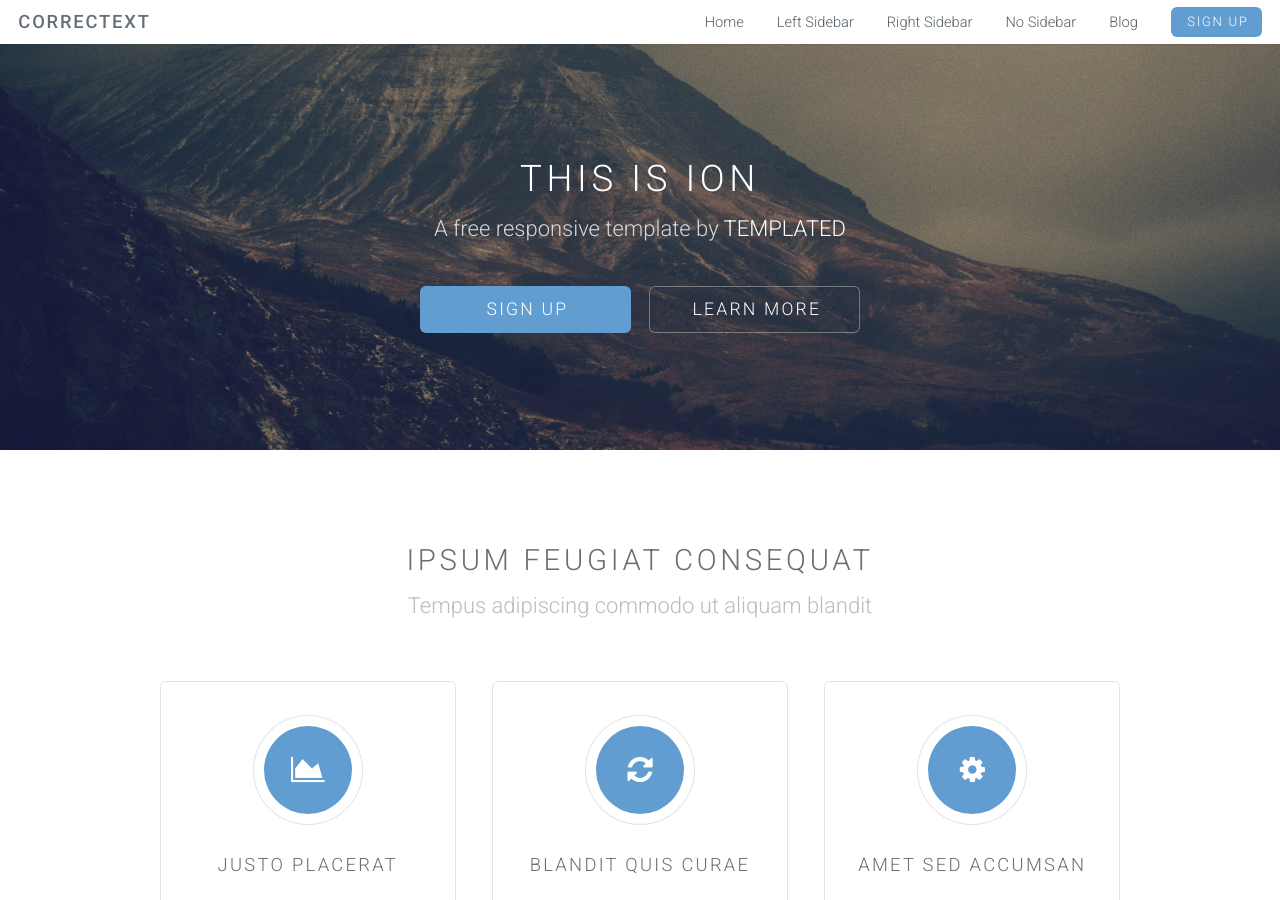
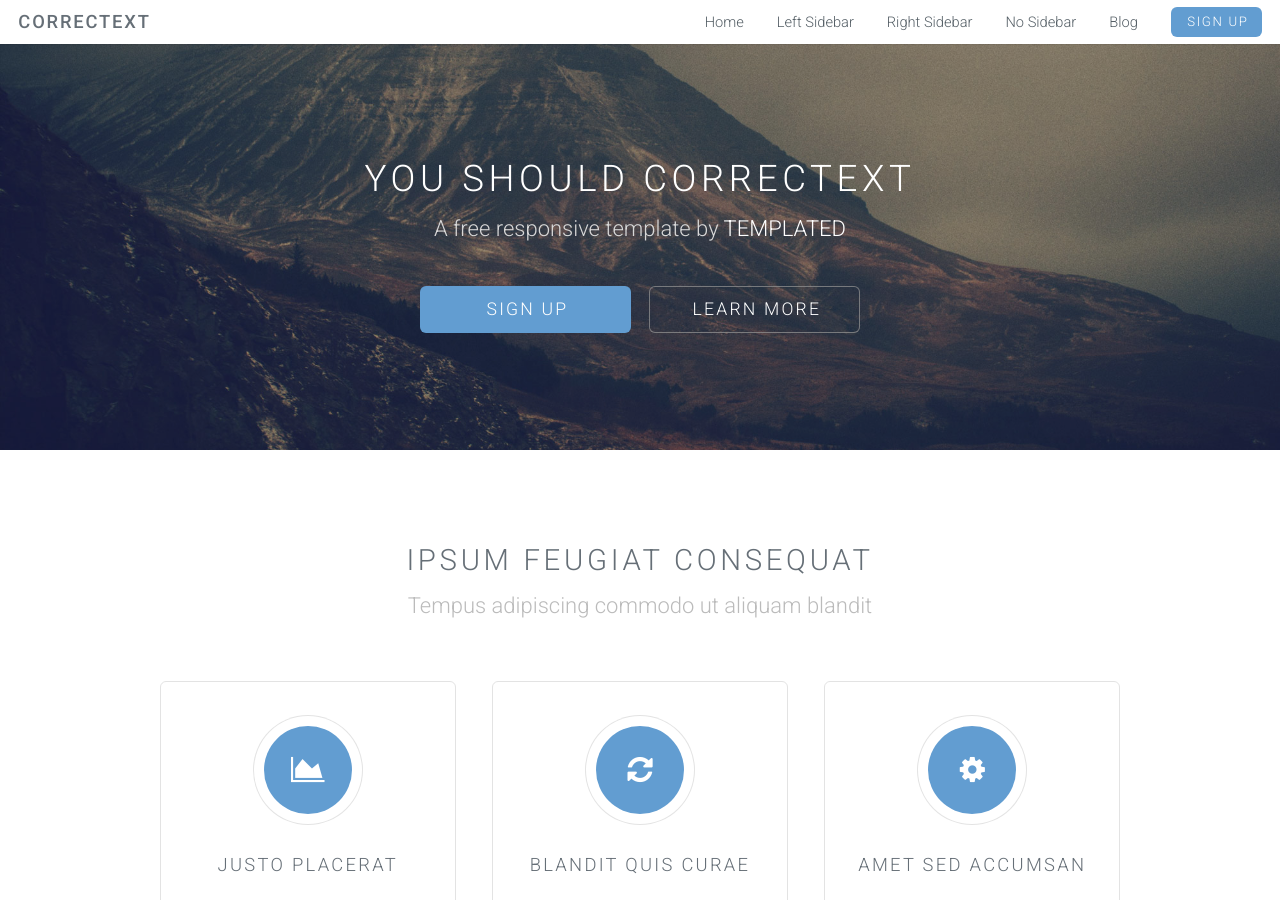
Before and after one commit to LevlUp/correctext, a Jekyll site: the page built from index.html, in a window 1280 px wide and 900 px high. Built offline with Jekyll 4.4.1, drawn with Linux system fonts in a browser that asks for light colours.

Commit message:
change tagline to you should correctext

```diff
--- a/_layouts/landing-page.html
+++ b/_layouts/landing-page.html
@@ -10,7 +10,7 @@
         <!-- Banner -->
         <section id="banner">
             <div class="inner">
-                <h2>This is Ion</h2>
+                <h2>You should CorrecText</h2>
                 <p>A free responsive template by <a href="http://templated.co">TEMPLATED</a></p>
                 <ul class="actions">
                     <li><a href="#content" class="button big special">Sign Up</a></li>
```
